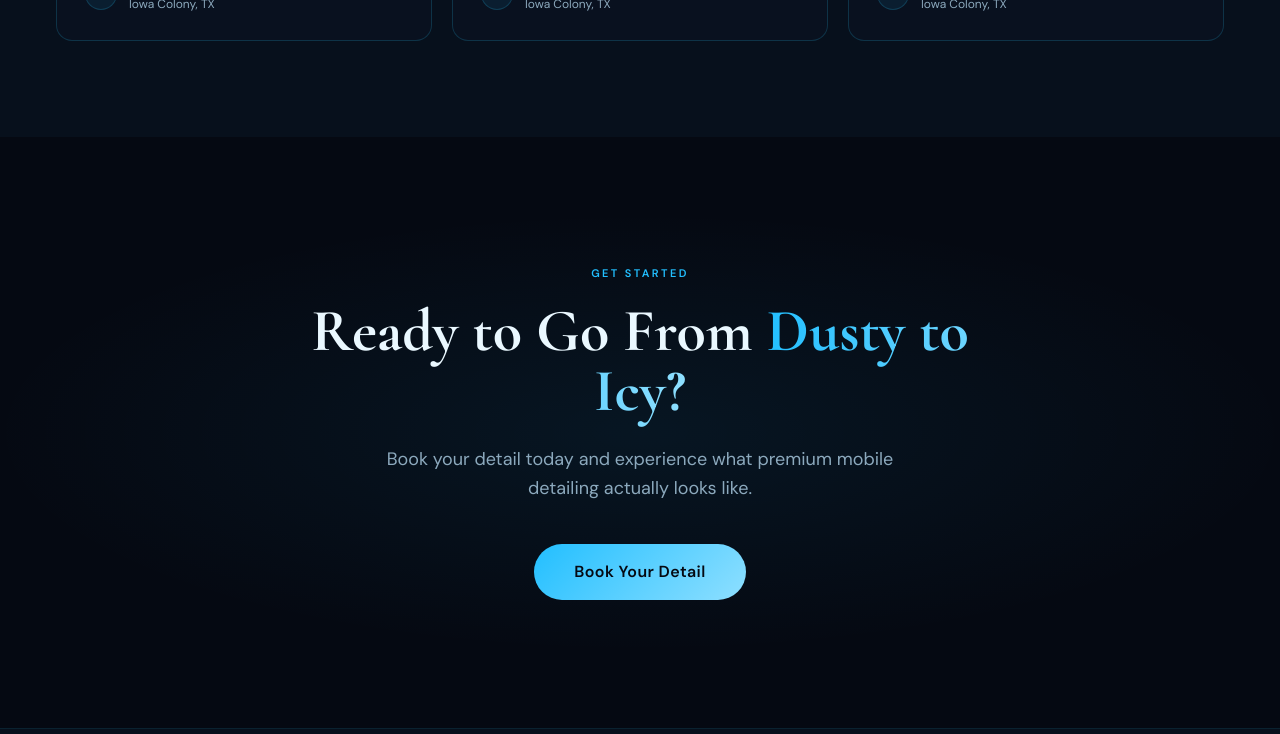
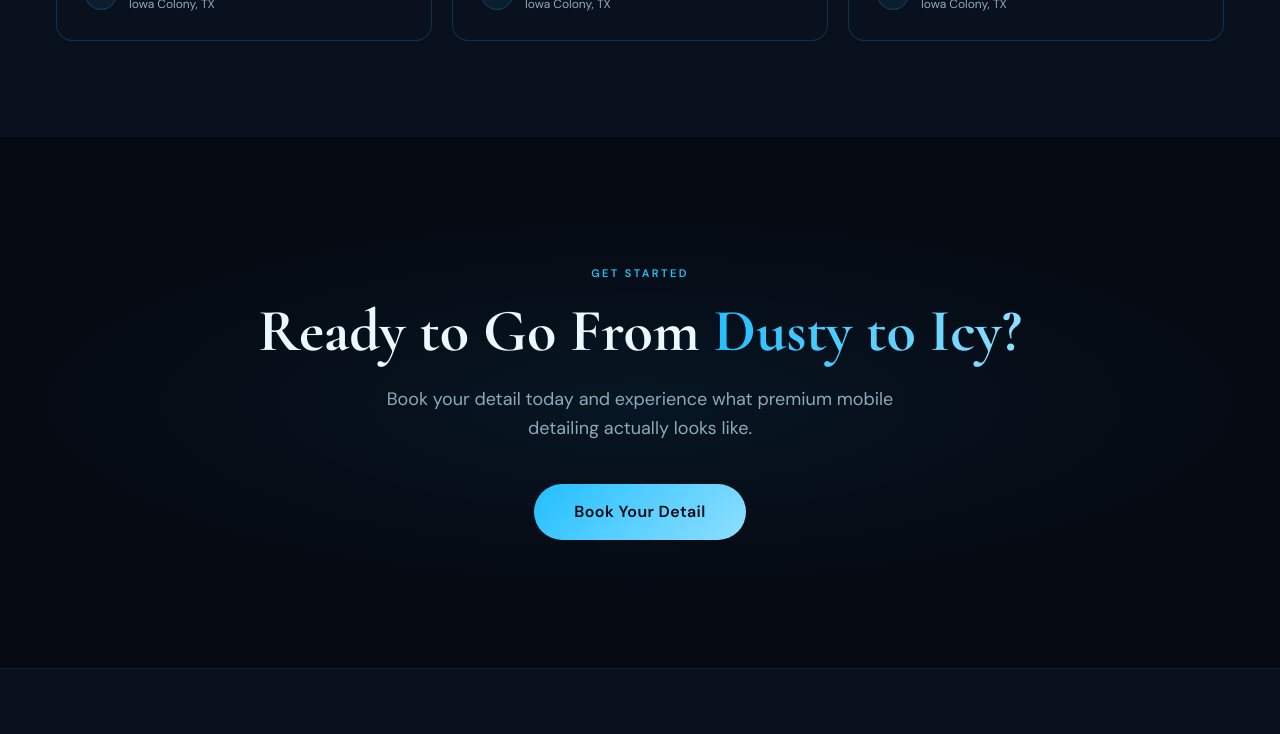
Before and after one commit to mmedeles/icelux-detailing, a Next.js app: page / in a window 1280 px wide. Shown: the part 4897-5631 px from the top of the page. Built offline with nearby package versions, Linux system fonts and the light colour scheme.

Commit message:
Aligned items to be center

```diff
--- a/app/page.tsx
+++ b/app/page.tsx
@@ -44,7 +44,7 @@ export default function Home() {
             <div className="max-w-xl">
               {/* Eyebrow pill */}
               <div className="inline-flex items-center gap-2 px-4 py-2 rounded-full border border-[rgba(43,203,255,0.28)] bg-[rgba(34,191,255,0.05)] mb-8">
-                <MapPin size={11} className="text-[#22BFFF] shrink-0" />
+                <MapPin size={25} className="text-[#22BFFF] shrink-0" />
                 <span className="text-[#8EDFFF] text-[11px] font-medium tracking-[0.18em] uppercase">
                 Serving Iowa Colony &amp; Surrounding Areas
               </span>
@@ -313,8 +313,7 @@ export default function Home() {
         {/* ── SERVICE AREA ───────────────────────────────────────────────────── */}
         <section className="bg-[#050912] py-20">
           <div className="max-w-7xl mx-auto px-8 sm:px-10 lg:px-14">
-            <div className="bg-[#09111F] border-ice rounded-2xl p-10 md:p-16 text-center relative overflow-hidden">
-              <div className="absolute inset-0 pointer-events-none"
+            <div className="bg-[#09111F] border-ice rounded-2xl p-10 md:p-16 relative overflow-hidden flex flex-col items-center text-center">              <div className="absolute inset-0 pointer-events-none"
                    style={{ background: "radial-gradient(ellipse at center, rgba(34,191,255,0.04) 0%, transparent 65%)" }} />
               <MapPin size={26} className="text-[#22BFFF] mx-auto mb-5" />
               <p className="text-[#22BFFF] text-[11px] font-semibold tracking-[0.22em] uppercase mb-4">Service Area</p>
@@ -379,10 +378,10 @@ export default function Home() {
         <section className="relative bg-[#050912] py-32 overflow-hidden">
           <div aria-hidden className="absolute inset-0 pointer-events-none"
                style={{ background: "radial-gradient(ellipse 75% 55% at 50% 50%, rgba(34,191,255,0.07) 0%, transparent 68%)" }} />
-          <div className="relative max-w-3xl mx-auto px-6 text-center">
+          <div className="relative w-full flex flex-col items-center text-center px-8 sm:px-10 lg:px-14">
             <p className="text-[#22BFFF] text-[11px] font-semibold tracking-[0.22em] uppercase mb-5">Get Started</p>
             <h2
-                className="text-4xl sm:text-5xl lg:text-6xl font-bold text-[#EAF8FF] mb-6"
+                className="text-4xl sm:text-5xl lg:text-6xl font-bold text-[#EAF8FF] mb-6 max-w-3xl"
                 style={{ fontFamily: "var(--font-display, serif)" }}
             >
               Ready to Go From{" "}
@@ -390,10 +389,10 @@ export default function Home() {
                   className="text-transparent bg-clip-text"
                   style={{ backgroundImage: "linear-gradient(90deg, #22BFFF, #8EDFFF)" }}
               >
-              Dusty to Icy?
-            </span>
+        Dusty to Icy?
+      </span>
             </h2>
-            <p className="text-[#8CA9BD] text-base sm:text-lg mb-10 max-w-lg mx-auto leading-relaxed">
+            <p className="text-[#8CA9BD] text-base sm:text-lg mb-10 max-w-lg leading-relaxed">
               Book your detail today and experience what premium mobile detailing
               actually looks like.
             </p>
```
